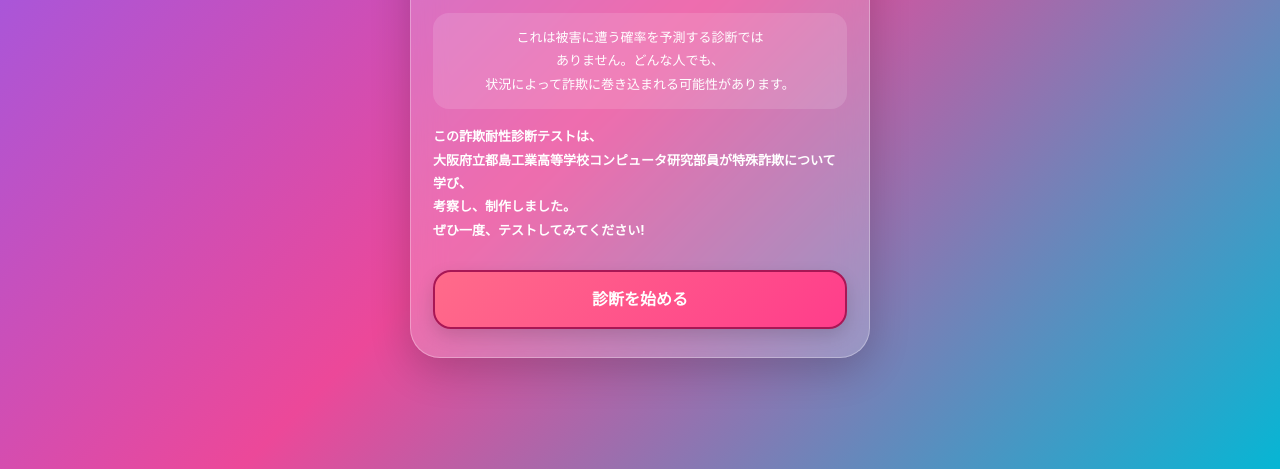
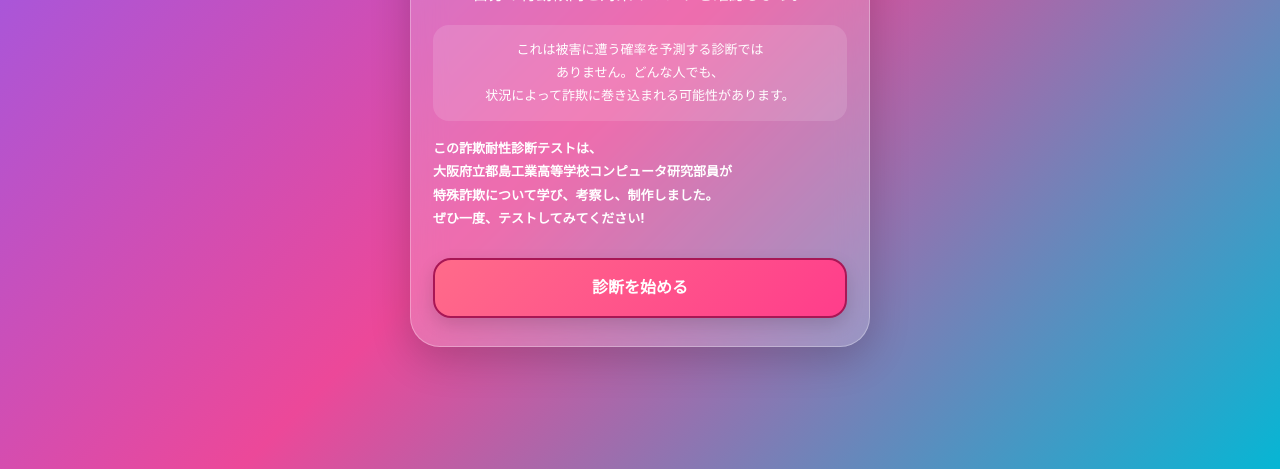
Before and after one commit to FraudPrevention2026/summary, a plain HTML site: page index.html in a window 1280 px wide. Shown: the part 331-800 px from the top of the page. Drawn offline with Linux system fonts and the light colour scheme.

Commit message:
Fix formatting in intro-origin paragraph

```diff
--- a/index.html
+++ b/index.html
@@ -19,7 +19,7 @@
       <h1 class="intro-title">詐欺耐性<br>診断テスト</h1>
       <p class="intro-copy">9つの質問に答えて、<br>自分の行動傾向と対策のヒントを確認しよう。</p>
       <p class="intro-note">これは被害に遭う確率を予測する診断では<br>ありません。どんな人でも、<br>状況によって詐欺に巻き込まれる可能性があります。</p>
-      <p class="intro-origin"><b>この詐欺耐性診断テストは、<br>大阪府立都島工業高等学校コンピュータ研究部員が特殊詐欺について学び、<br>考察し、制作しました。<br>ぜひ一度、テストしてみてください!</b></p>
+      <p class="intro-origin"><b>この詐欺耐性診断テストは、<br>大阪府立都島工業高等学校コンピュータ研究部員が<br>特殊詐欺について学び、考察し、制作しました。<br>ぜひ一度、テストしてみてください!</b></p>
       <button class="primary-btn" id="startBtn" type="button">診断を始める</button>
     </section>
   </main>
```
